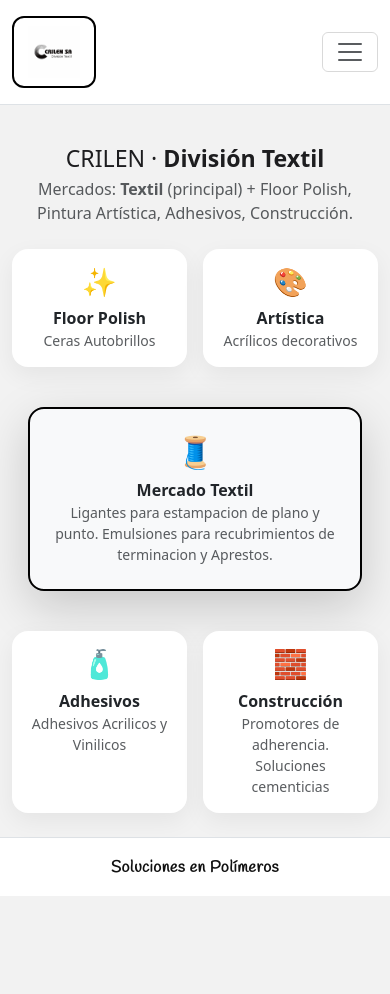
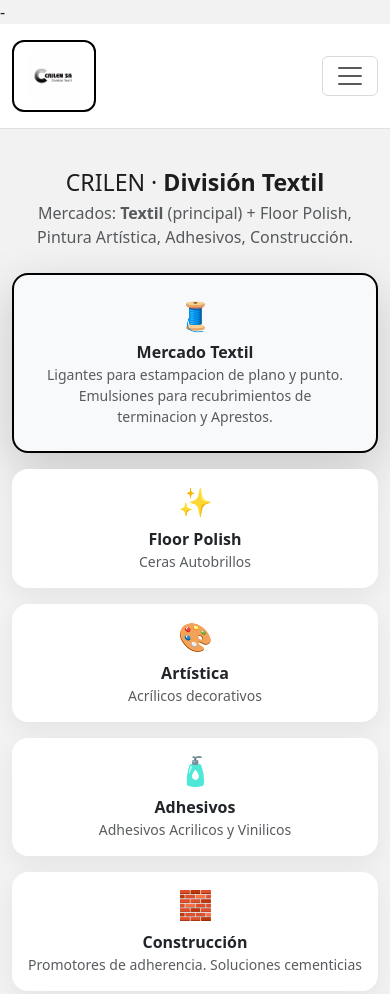
Before and after one commit to basiliomartinez/Crilen-Division-Textiles, a plain HTML site: page index.html in a window 390 px wide. Shown: the top 994 px of the page. Before the commit the page ends 896 px from the top, so only its background shows below. Drawn offline with nearby package versions, Linux system fonts and the light colour scheme.

Commit message:
Correccion del boton hambuguesa y de las cards en dispositivos xs

```diff
--- a/index.html
+++ b/index.html
@@ -46,7 +46,7 @@
     .fixed-footer{position:static !important}
     footer .brand-script{font-family:'Patrick Hand','Comic Neue',cursive; font-size:1.35rem; letter-spacing:.3px; font-weight:600}
   </style>
-</head>
+</head>-
 <body>
   <nav class="navbar navbar-expand-md navbar-light bg-white border-bottom sticky-top">
     <div class="container py-2">
@@ -76,6 +76,9 @@
     <h1 class="h3 mb-1">CRILEN · <span class="fw-bold">División Textil</span></h1>
     <p class="text-muted mb-0">Mercados: <strong>Textil</strong> (principal) + Floor Polish, Pintura Artística, Adhesivos, Construcción.</p>
   </div>
+
+  <!-- ========= Layout DESKTOP/TABLET (md y +): “dado” ========= -->
+  <div class="d-none d-md-block">
     <!-- Fila superior: esquinas -->
     <div class="row g-3 g-md-4 align-items-stretch mb-4">
       <div class="col-6 col-md-4">
@@ -94,6 +97,7 @@
         </div>
       </div>
     </div>
+
     <!-- Centro: Textil destacado -->
     <div class="row g-3 g-md-4 justify-content-center my-4">
       <div class="col-11 col-md-7">
@@ -104,6 +108,7 @@
         </div>
       </div>
     </div>
+
     <!-- Fila inferior: esquinas -->
     <div class="row g-3 g-md-4 align-items-stretch mt-4">
       <div class="col-6 col-md-4">
@@ -120,6 +125,44 @@
           <div class="fw-semibold">Construcción</div>
           <div class="small text-muted">Promotores de adherencia. Soluciones cementicias</div>
         </div>
+      </div>
+    </div>
+  </div>
+
+  <!-- ========= Layout MOBILE (menor a md): Textil primero y resto apiladas ========= -->
+  <div class="d-md-none">
+    <!-- Textil primero -->
+    <div class="card p-4 text-center shadow-lg mb-3" style="background:#f8f9fa; border:2px solid #000;">
+      <div class="display-6 mb-2">🧵</div>
+      <div class="fw-bold">Mercado Textil</div>
+      <div class="small text-muted">
+        Ligantes para estampacion de plano y punto. Emulsiones para recubrimientos de terminacion y Aprestos.
+      </div>
+    </div>
+
+    <!-- Resto, una debajo de otra -->
+    <div class="card p-3 text-center mb-3">
+      <div class="display-6 mb-2">✨</div>
+      <div class="fw-semibold">Floor Polish</div>
+      <div class="small text-muted">Ceras Autobrillos</div>
+    </div>
+
+    <div class="card p-3 text-center mb-3">
+      <div class="display-6 mb-2">🎨</div>
+      <div class="fw-semibold">Artística</div>
+      <div class="small text-muted">Acrílicos decorativos</div>
+    </div>
+
+    <div class="card p-3 text-center mb-3">
+      <div class="display-6 mb-2">🧴</div>
+      <div class="fw-semibold">Adhesivos</div>
+      <div class="small text-muted">Adhesivos Acrilicos y Vinilicos</div>
+    </div>
+
+    <div class="card p-3 text-center">
+      <div class="display-6 mb-2">🧱</div>
+      <div class="fw-semibold">Construcción</div>
+      <div class="small text-muted">Promotores de adherencia. Soluciones cementicias</div>
     </div>
   </div>
 </section>
@@ -141,12 +184,12 @@
             <tbody class="mono">
               <tr><td>Textil</td><td class="text-end">899.489</td><td class="text-end">46,3%</td><td><div class="bar"><div class="bar-fill" style="width:46.3%"></div></div></td></tr>
               <tr><td>Floor Polish</td><td class="text-end">356.734</td><td class="text-end">18,4%</td><td><div class="bar"><div class="bar-fill" style="width:18.4%"></div></div></td></tr>
-              <tr><td>Dispersante</td><td class="text-end">299.770</td><td class="text-end">15,4%</td><td><div class="bar"><div class="bar-fill" style="width:15.4%"></div></div></td></tr>
+              <tr><td>Dispersantes</td><td class="text-end">299.770</td><td class="text-end">15,4%</td><td><div class="bar"><div class="bar-fill" style="width:15.4%"></div></div></td></tr>
               <tr><td>Pinturas</td><td class="text-end">145.363</td><td class="text-end">7,5%</td><td><div class="bar"><div class="bar-fill" style="width:7.5%"></div></div></td></tr>
               <tr><td>Adhesivos</td><td class="text-end">146.000</td><td class="text-end">7,5%</td><td><div class="bar"><div class="bar-fill" style="width:7.5%"></div></div></td></tr>
               <tr><td>Artística</td><td class="text-end">91.980</td><td class="text-end">4,7%</td><td><div class="bar"><div class="bar-fill" style="width:4.7%"></div></div></td></tr>
-              <tr><td>Tintas</td><td class="text-end">1.000</td><td class="text-end">0,05%</td><td><div class="bar"><div class="bar-fill" style="width:0.05%"></div></div></td></tr>
-              <tr><td>Ceras</td><td class="text-end">300</td><td class="text-end">0,02%</td><td><div class="bar"><div class="bar-fill" style="width:0.02%"></div></div></td></tr>
+              <tr><td>Otros</td><td class="text-end">1.300</td><td class="text-end">0,2%</td><td><div class="bar"><div class="bar-fill" style="width:0.05%"></div></div></td></tr>
+
             </tbody>
             <tfoot class="table-light mono">
               <tr><th>Total</th><th class="text-end">1.940.636</th><th class="text-end">100%</th><th></th></tr>
@@ -282,7 +325,7 @@
               <tr>
                 <td>Kekol Adhesivos</td>
                 <td>EP312</td>
-                <td>Adhesivo para pegado de tableros.</td>
+                <td>Vinilica D3 para pegado de tableros.</td>
                 <td>Importan de chile 20 t cada 45 días (H300 Harting). Nuevo piloto en preparación con ajustes tras análisis previo del primer piloto ensayado en el cliente.</td>
                 <td class="text-end">10.000 kg</td>
                 <td class="text-end">1,59</td>
@@ -319,17 +362,26 @@
 
   <script src="https://cdn.jsdelivr.net/npm/bootstrap@5.3.3/dist/js/bootstrap.bundle.min.js"></script>
 <script>
-  document.querySelectorAll('[data-bs-toggle="tab"]').forEach(el=>{
-    el.addEventListener('click', e=>{
+  const navCollapseEl = document.getElementById('navTabs');
+
+  document.querySelectorAll('[data-bs-toggle="tab"]').forEach(link=>{
+    link.addEventListener('click', e=>{
       e.preventDefault();
-      const target=document.querySelector(el.getAttribute('href'));
+      const target = document.querySelector(link.getAttribute('href'));
       if(!target) return;
+
+      // activar tab
       document.querySelectorAll('.nav-link.active').forEach(x=>x.classList.remove('active'));
       document.querySelectorAll('.tab-pane.show.active').forEach(p=>p.classList.remove('show','active'));
-      el.classList.add('active');
+      link.classList.add('active');
       target.classList.add('show','active');
+
+      // CERRAR HAMBURGUESA si está abierta
+      const bsCollapse = bootstrap.Collapse.getOrCreateInstance(navCollapseEl, { toggle:false });
+      bsCollapse.hide();
     });
   });
 </script>
+
 </body>
 </html>
```
Lines whose indentation alone changed are shown as unchanged.
